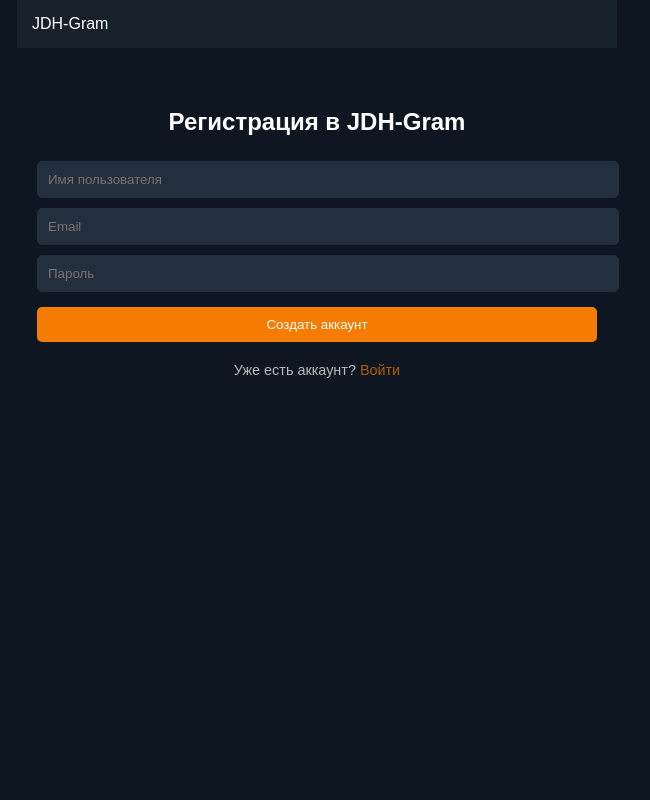
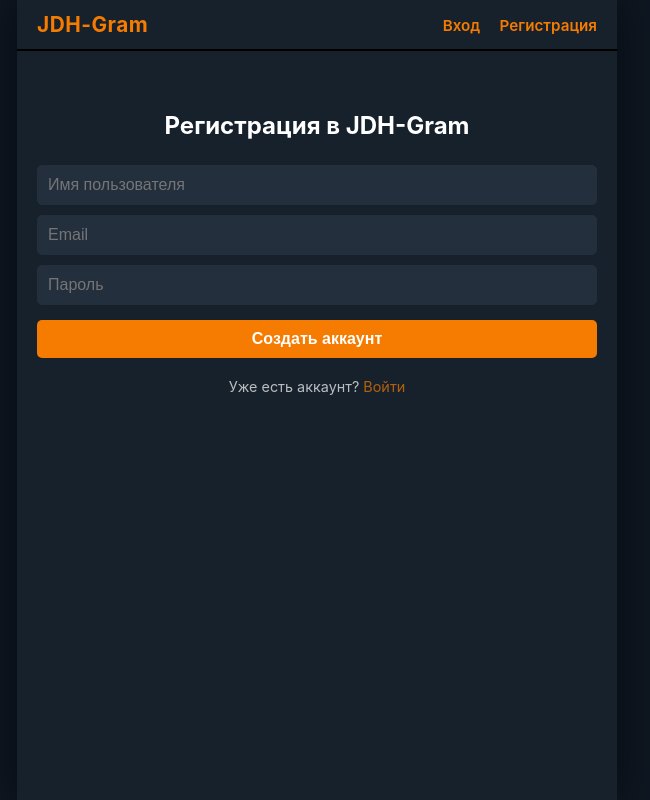
Before and after one commit to JDH-AF/JDHgram-, a Python web app: template templates/register.html in a window 1280 px wide. Shown: the whole page, without its empty margins (323-973 px from the left). Run offline with Jinja, Linux system fonts and the light colour scheme; the template is opened without the code that fills it, so the values that code supplies are empty.

Commit message:
Update base.html

```diff
--- a/templates/base.html
+++ b/templates/base.html
@@ -1,24 +1,176 @@
 <!DOCTYPE html>
-<html>
+<html lang="ru">
 <head>
     <meta charset="UTF-8">
+    <meta name="viewport" content="width=device-width, initial-scale=1.0, maximum-scale=1.0, user-scalable=no">
     <title>JDH-Gram</title>
     <style>
-        body { margin: 0; background: #0e1621; color: white; font-family: sans-serif; }
-        .container { max-width: 600px; margin: 0 auto; height: 100vh; display: flex; flex-direction: column; }
-        header { padding: 15px; background: #17212b; display: flex; justify-content: space-between; }
-        a { color: #f57c00; text-decoration: none; }
+        /* Цветовая палитра "Dark Orange Telegram" */
+        :root {
+            --bg-main: #0e1621;         /* Глубокий темный фон */
+            --bg-panel: #17212b;        /* Фон панелей и заголовка */
+            --accent: #f57c00;          /* Тот самый оранжевый */
+            --accent-hover: #e66a00;
+            --text-white: #ffffff;
+            --text-muted: #7f91a4;
+            --error-red: #ff5555;
+            --input-bg: #242f3d;
+        }
+
+        /* Общие сбросы */
+        * { box-sizing: border-box; }
+        body, html {
+            margin: 0; padding: 0;
+            height: 100%;
+            background: var(--bg-main);
+            color: var(--text-white);
+            font-family: -apple-system, BlinkMacSystemFont, "Segoe UI", Roboto, Helvetica, Arial, sans-serif;
+            -webkit-tap-highlight-color: transparent;
+        }
+
+        /* Основной контейнер приложения */
+        .app-container {
+            display: flex;
+            flex-direction: column;
+            height: 100vh;
+            max-width: 600px; /* Ограничение ширины для десктопа */
+            margin: 0 auto;
+            background: var(--bg-panel);
+            position: relative;
+            box-shadow: 0 0 40px rgba(0,0,0,0.5);
+        }
+
+        /* Шапка сайта */
+        .header {
+            padding: 12px 20px;
+            background: var(--bg-panel);
+            border-bottom: 2px solid #000;
+            display: flex;
+            justify-content: space-between;
+            align-items: center;
+            z-index: 100;
+        }
+
+        .header h1 {
+            margin: 0;
+            font-size: 1.3rem;
+            color: var(--accent);
+            letter-spacing: 0.5px;
+        }
+
+        .header .nav-links a {
+            color: var(--accent);
+            text-decoration: none;
+            font-size: 0.95rem;
+            font-weight: 600;
+            margin-left: 15px;
+            transition: opacity 0.2s;
+        }
+
+        .header .nav-links a:hover { opacity: 0.8; }
+
+        /* Область контента */
+        .main-content {
+            flex: 1;
+            overflow: hidden; /* Чтобы чат не вылезал за границы */
+            display: flex;
+            flex-direction: column;
+            position: relative;
+        }
+
+        /* Уведомления (Flash-сообщения) */
+        .flash-messages {
+            background: rgba(255, 85, 85, 0.15);
+            color: var(--error-red);
+            padding: 10px;
+            text-align: center;
+            font-size: 0.9rem;
+            border-bottom: 1px solid rgba(255, 85, 85, 0.3);
+        }
+
+        /* Формы входа и регистрации */
+        .auth-container {
+            padding: 40px 20px;
+            text-align: center;
+        }
+
+        .auth-container h2 { color: var(--accent); margin-bottom: 30px; }
+
+        input {
+            width: 100%;
+            padding: 14px;
+            margin: 10px 0;
+            background: var(--input-bg);
+            border: 2px solid transparent;
+            border-radius: 10px;
+            color: white;
+            font-size: 1rem;
+            outline: none;
+            transition: border-color 0.2s;
+        }
+
+        input:focus { border-color: var(--accent); }
+
+        button {
+            width: 100%;
+            padding: 14px;
+            background: var(--accent);
+            border: none;
+            border-radius: 10px;
+            color: white;
+            font-size: 1rem;
+            font-weight: bold;
+            cursor: pointer;
+            margin-top: 15px;
+            transition: background 0.3s ease;
+        }
+
+        button:hover { background: var(--accent-hover); }
+
+        /* Ссылки под формами */
+        .auth-footer {
+            margin-top: 25px;
+            font-size: 0.9rem;
+            color: var(--text-muted);
+        }
+
+        .auth-footer a {
+            color: var(--accent);
+            text-decoration: none;
+            font-weight: bold;
+        }
+
+        /* Скроллбар (как в ТГ) */
+        ::-webkit-scrollbar { width: 4px; }
+        ::-webkit-scrollbar-thumb { background: rgba(255,255,255,0.1); border-radius: 10px; }
     </style>
 </head>
 <body>
-    <div class="container">
-        <header>
-            <span>JDH-Gram</span>
-            {% if current_user.is_authenticated %}
-                <a href="{{ url_for('logout') }}">Выйти</a>
+    <div class="app-container">
+        <header class="header">
+            <h1>JDH-Gram</h1>
+            <nav class="nav-links">
+                {% if current_user.is_authenticated %}
+                    <a href="{{ url_for('index') }}">Чаты</a>
+                    <a href="{{ url_for('logout') }}" style="color: var(--text-muted);">Выход</a>
+                {% else %}
+                    <a href="{{ url_for('login') }}">Вход</a>
+                    <a href="{{ url_for('register') }}">Регистрация</a>
+                {% endif %}
+            </nav>
+        </header>
+
+        {% with messages = get_flashed_messages() %}
+            {% if messages %}
+                {% for message in messages %}
+                    <div class="flash-messages">{{ message }}</div>
+                {% endfor %}
             {% endif %}
-        </header>
-        {% block content %}{% endblock %}
+        {% endwith %}
+
+        <main class="main-content">
+            {% block content %}{% endblock %}
+        </main>
     </div>
 </body>
 </html>
```
